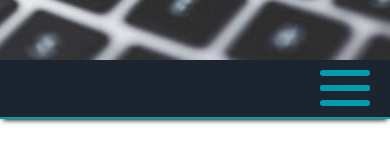
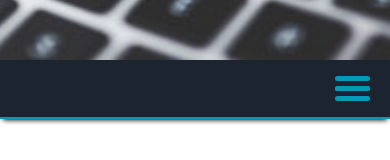
Before and after one commit to LexIliev/LexIliev.github.io, a website with bundled scripts: page index.html in a window 390 px wide. Shown: the part 784-944 px from the top of the page. Built offline with nearby package versions, Linux system fonts and the light colour scheme.

Commit message:
Fixes the size of the hamburger menu

```diff
--- a/app/styles/navigation.scss
+++ b/app/styles/navigation.scss
@@ -69,7 +69,7 @@
 }
 
 .hamburger {
-  width: 50px;
+  width: 35px;
   height: 37px;
   position: relative;
   margin: 0 20px 0 auto;
@@ -86,7 +86,7 @@
   span {
     display: block;
     position: absolute;
-    height: 6px;
+    height: 5px;
     width: 100%;
     background: $light-blue;
     border-radius: 9px;
@@ -102,16 +102,16 @@
     transition: .25s ease-in-out;
 
     &:nth-child(1) {
-      top: 0px;
+      top: 6px;
     }
 
     &:nth-child(2),
     &:nth-child(3) {
-      top: 15px;
+      top: 16px;
     }
 
     &:nth-child(4) {
-      top: 30px;
+      top: 26px;
     }
   }
 
```
Also changed, not shown: dist/styles/index.css.
